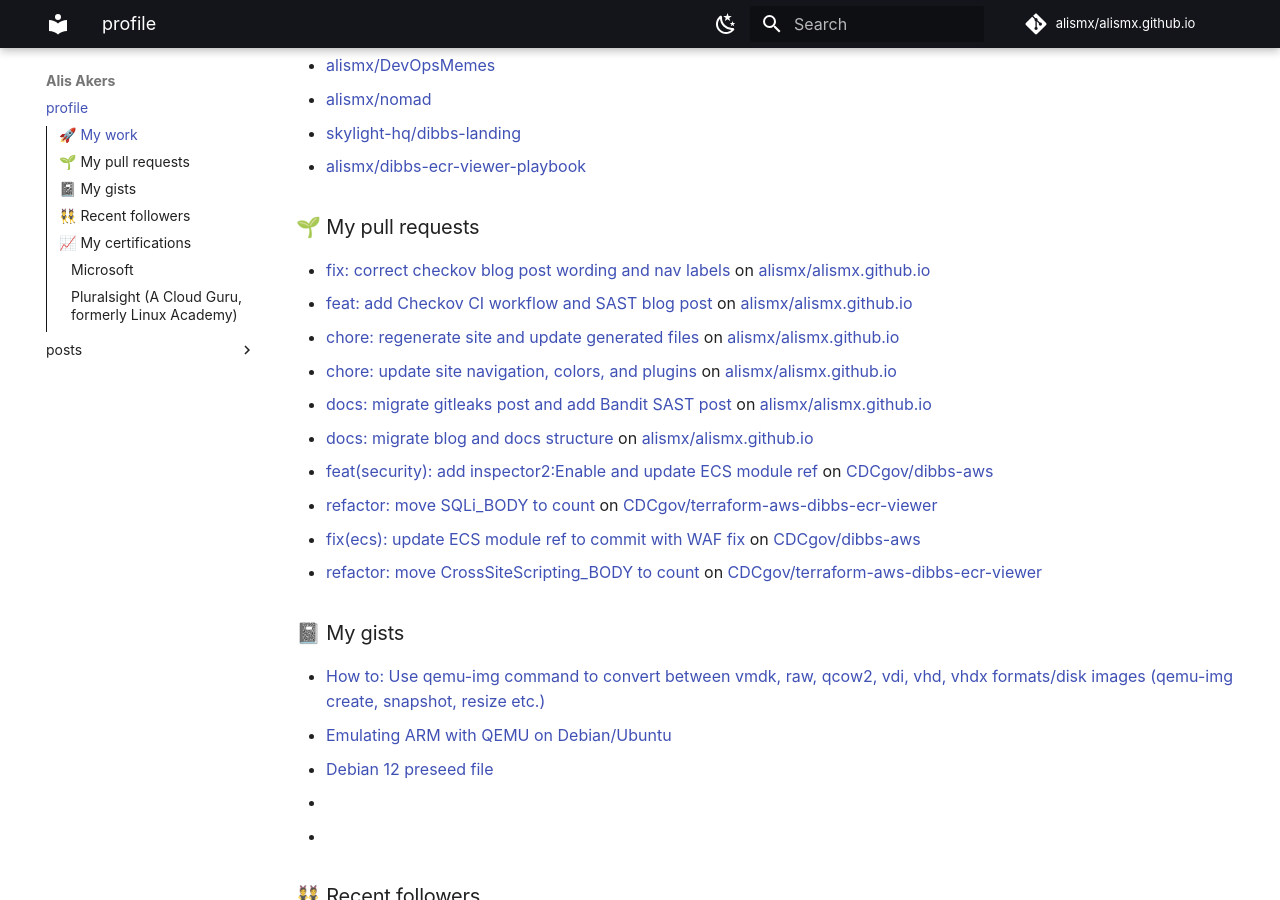
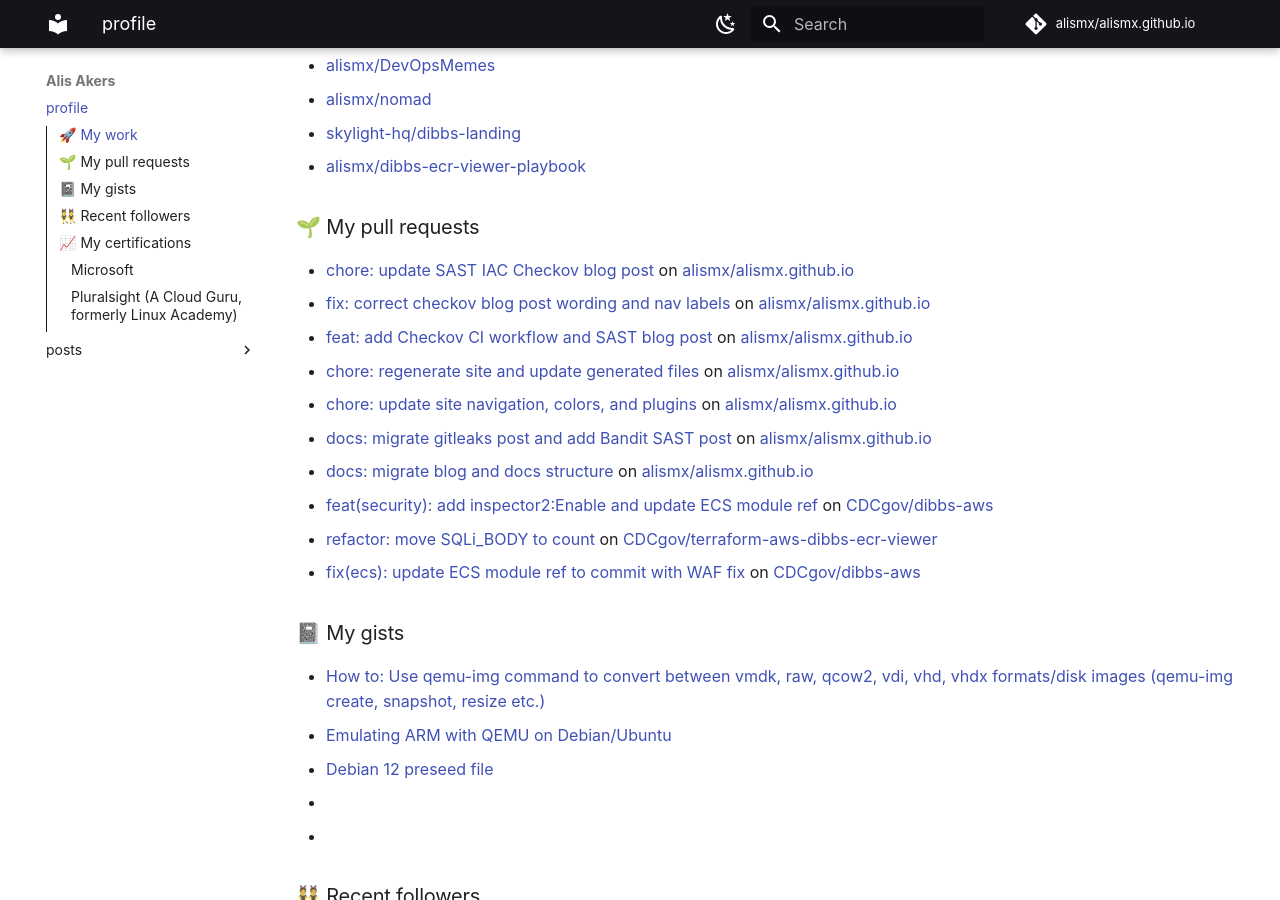
Before and after one commit to alismx/alismx.github.io, an MkDocs documentation site: the page built from docs/index.md, in a window 1280 px wide and 900 px high, scrolled down 862 px. Built offline with MkDocs 1.6.1 and Material for MkDocs 9.7.7, drawn with Linux system fonts in a browser that asks for light colours; plug-ins that fetch from the network failed and are left out; comment, search, counter and statistics services are not loaded.

Commit message:
Update generated files

```diff
--- a/docs/index.md
+++ b/docs/index.md
@@ -28,6 +28,7 @@ I'm Alis, a DevOps engineer passionate about open-source, cloud-native technolog
 
 ### 🌱 My pull requests
 
+- [chore: update SAST IAC Checkov blog post](https://github.com/alismx/alismx.github.io/pull/18) on [alismx/alismx.github.io](https://github.com/alismx/alismx.github.io)
 - [fix: correct checkov blog post wording and nav labels](https://github.com/alismx/alismx.github.io/pull/17) on [alismx/alismx.github.io](https://github.com/alismx/alismx.github.io)
 - [feat: add Checkov CI workflow and SAST blog post](https://github.com/alismx/alismx.github.io/pull/16) on [alismx/alismx.github.io](https://github.com/alismx/alismx.github.io)
 - [chore: regenerate site and update generated files](https://github.com/alismx/alismx.github.io/pull/15) on [alismx/alismx.github.io](https://github.com/alismx/alismx.github.io)
@@ -37,7 +38,6 @@ I'm Alis, a DevOps engineer passionate about open-source, cloud-native technolog
 - [feat(security): add inspector2:Enable and update ECS module ref](https://github.com/CDCgov/dibbs-aws/pull/97) on [CDCgov/dibbs-aws](https://github.com/CDCgov/dibbs-aws)
 - [refactor: move SQLi_BODY to count](https://github.com/CDCgov/terraform-aws-dibbs-ecr-viewer/pull/56) on [CDCgov/terraform-aws-dibbs-ecr-viewer](https://github.com/CDCgov/terraform-aws-dibbs-ecr-viewer)
 - [fix(ecs): update ECS module ref to commit with WAF fix](https://github.com/CDCgov/dibbs-aws/pull/96) on [CDCgov/dibbs-aws](https://github.com/CDCgov/dibbs-aws)
-- [refactor: move CrossSiteScripting_BODY to count](https://github.com/CDCgov/terraform-aws-dibbs-ecr-viewer/pull/55) on [CDCgov/terraform-aws-dibbs-ecr-viewer](https://github.com/CDCgov/terraform-aws-dibbs-ecr-viewer)
 
 ### 📓 My gists
 
```
